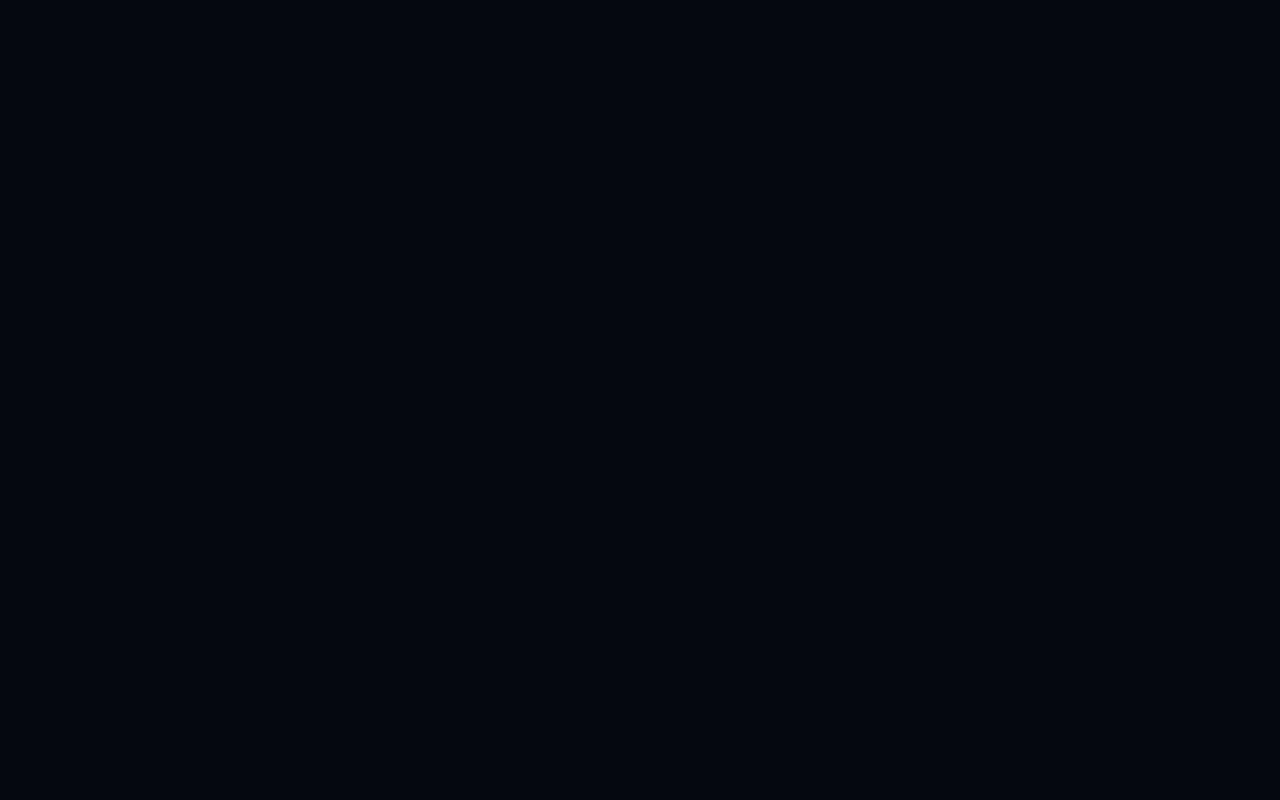
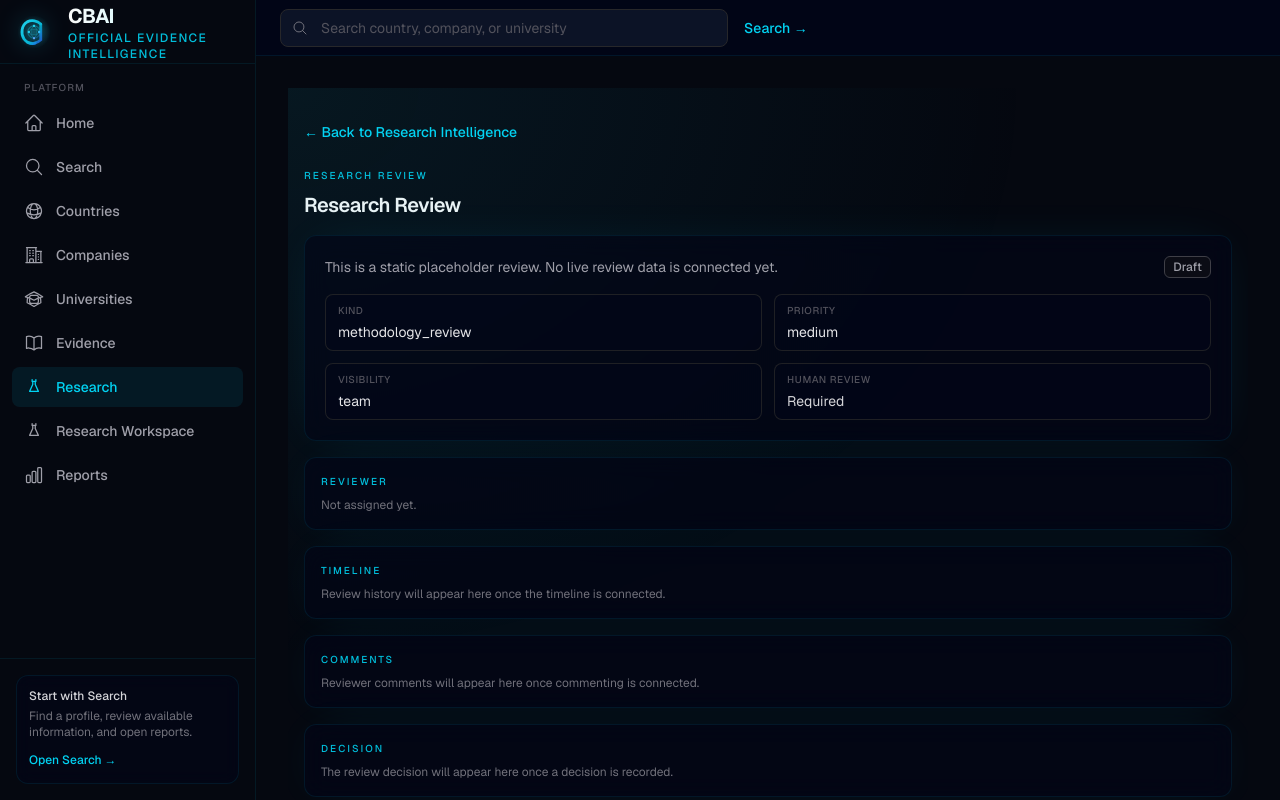
Before and after one commit to BotirChoriev/cbai-enterprise, a Next.js app: page /research/review in a window 1280 px wide. Before the commit this address had no page. Built offline with nearby package versions, Linux system fonts and the light colour scheme.

Commit message:
RI-BUILD-027H: Wire Research Review workspace

```diff
--- /dev/null
+++ b/app/(dashboard)/research/review/page.tsx
@@ -0,0 +1,40 @@
+import type { Metadata } from "next";
+import Link from "next/link";
+import ResearchReviewWorkspace from "@/components/research/review/ResearchReviewWorkspace";
+import type { ResearchReview } from "@/lib/research/review/review-model";
+import { cbaiHeroGlow } from "@/components/brand/brand-classes";
+
+export const metadata: Metadata = {
+  title: "Research Review — Research Intelligence",
+  description: "Review a research topic's evidence, decisions, and reviewer status.",
+};
+
+const PLACEHOLDER_REVIEW: ResearchReview = {
+  reviewId: "review-placeholder-0001",
+  createdAt: "2026-01-01T00:00:00.000Z",
+  relatedTopicIds: [],
+  kind: "methodology_review",
+  status: "draft",
+  priority: "medium",
+  visibility: "team",
+  title: "Research Review",
+  summary: "This is a static placeholder review. No live review data is connected yet.",
+  humanReviewRequired: true,
+};
+
+export default function ResearchReviewPage() {
+  return (
+    <div className={`mx-auto max-w-[1600px] px-3 py-6 sm:px-4 sm:py-8 ${cbaiHeroGlow}`}>
+      <Link
+        href="/research"
+        className="inline-flex text-sm font-medium text-cyan-400 transition-colors hover:text-cyan-300"
+      >
+        ← Back to Research Intelligence
+      </Link>
+
+      <div className="mt-6">
+        <ResearchReviewWorkspace review={PLACEHOLDER_REVIEW} />
+      </div>
+    </div>
+  );
+}
```
